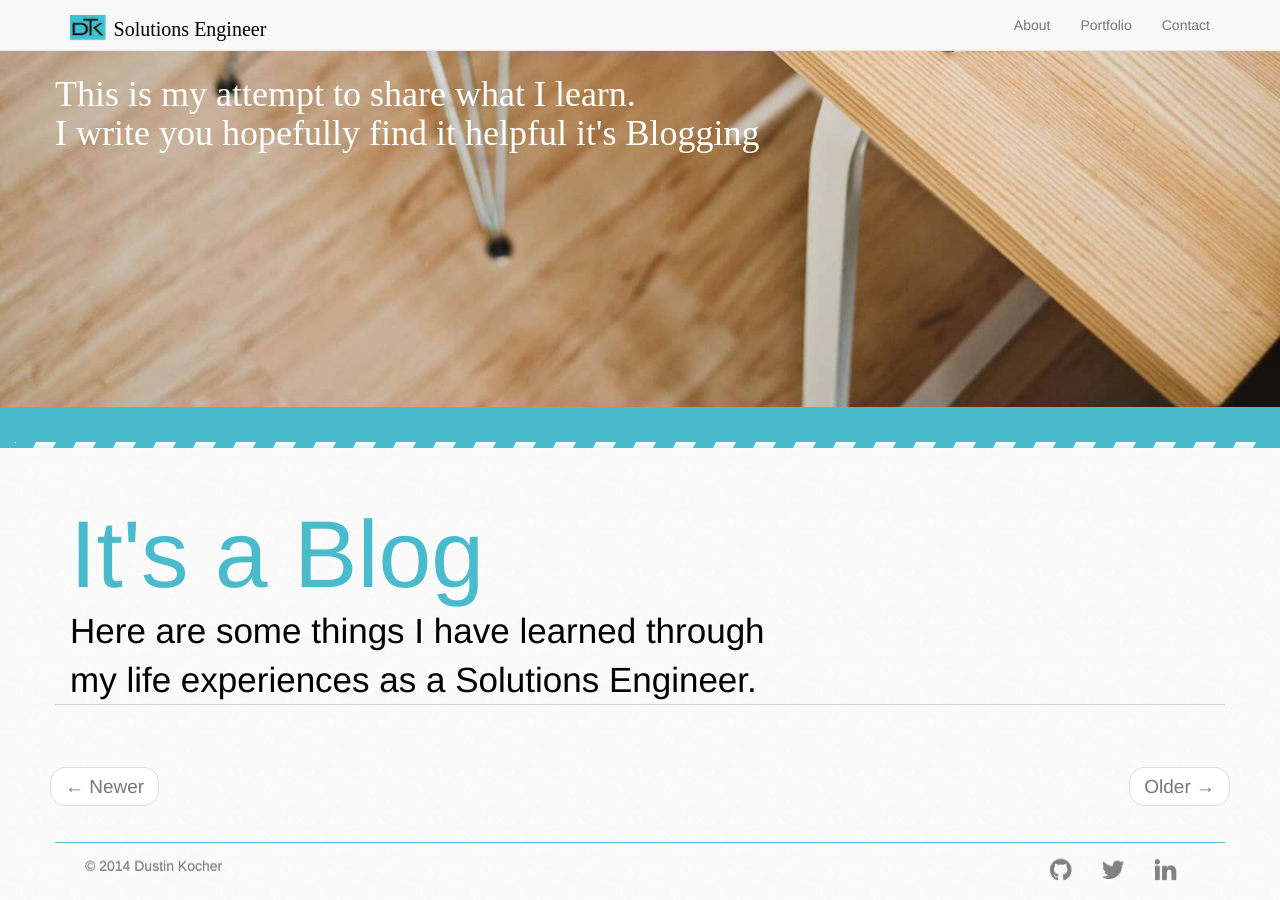
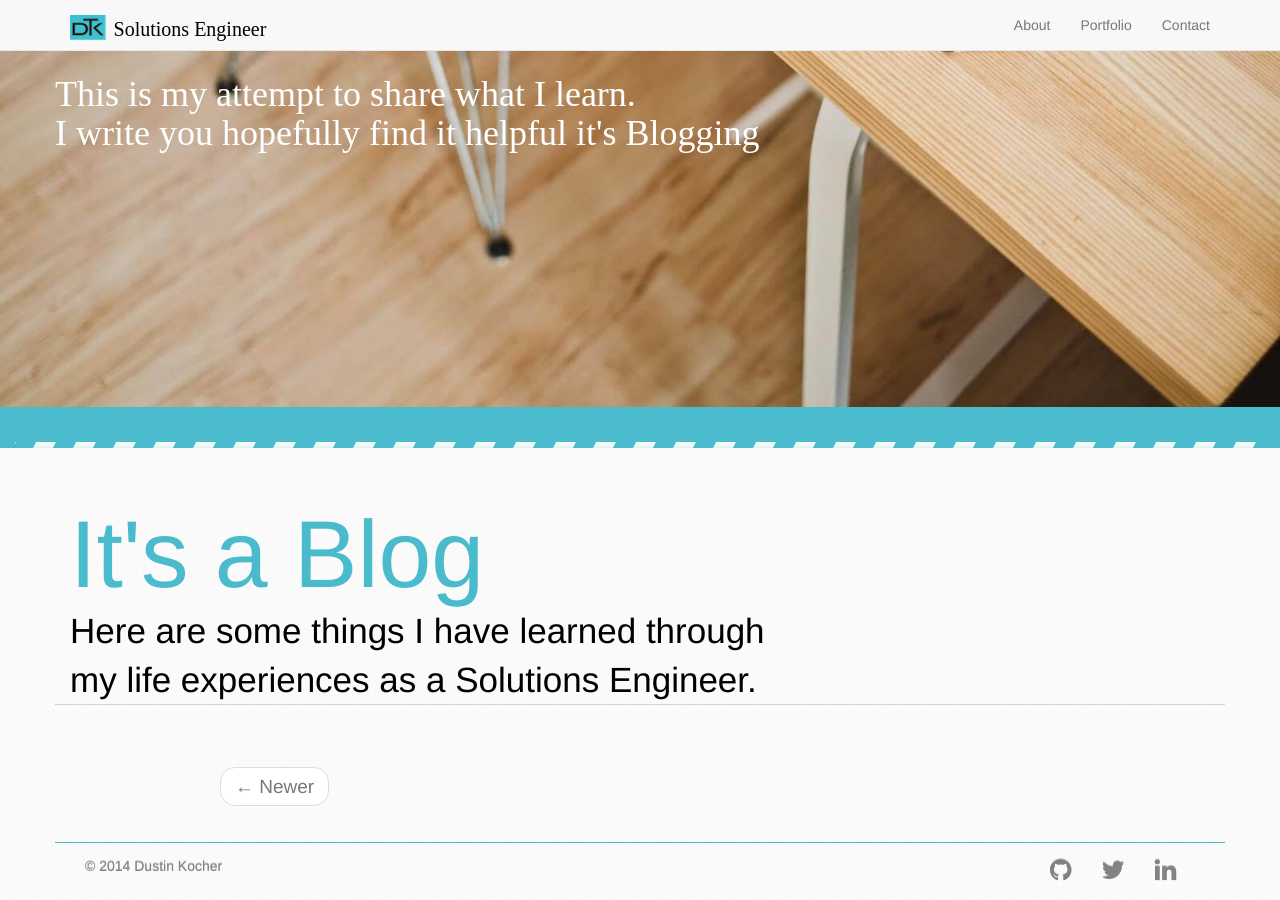
Before and after one commit to huihuiyihan/dtkocher.github.io, a Jekyll site: the page built from blog.html, in a window 1280 px wide and 900 px high, scrolled down 475 px. Built offline with Jekyll 4.4.1, drawn with Linux system fonts in a browser that asks for light colours; nearby versions of some CDN libraries.

Commit message:
Clean up the look of the pager buttons

```diff
--- a/_sass/_blog.scss
+++ b/_sass/_blog.scss
@@ -1,6 +1,5 @@
 .pager {
-  margin-right: 10px;
-  margin-left: 10px;
+  margin-left: 15%;
 
   a.disabled{
     pointer-events: none;
--- a/blog.html
+++ b/blog.html
@@ -30,7 +30,7 @@
     <div class="containter">
       <div class="row">
         <nav>
-          <ul class="pager">
+          <ul class="pager col-xs-8 col-md-12">
             {% if paginator.previous_page %}
               <li class="previous"><a href="{{ paginator.previous_page_path }}"><span aria-hidden="true">&larr;</span> Newer</a></li>
             {% else %}
```
